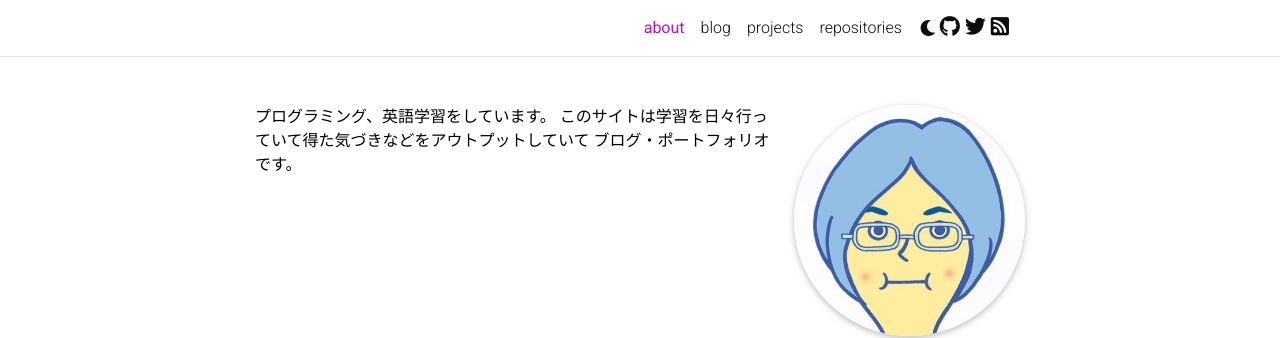
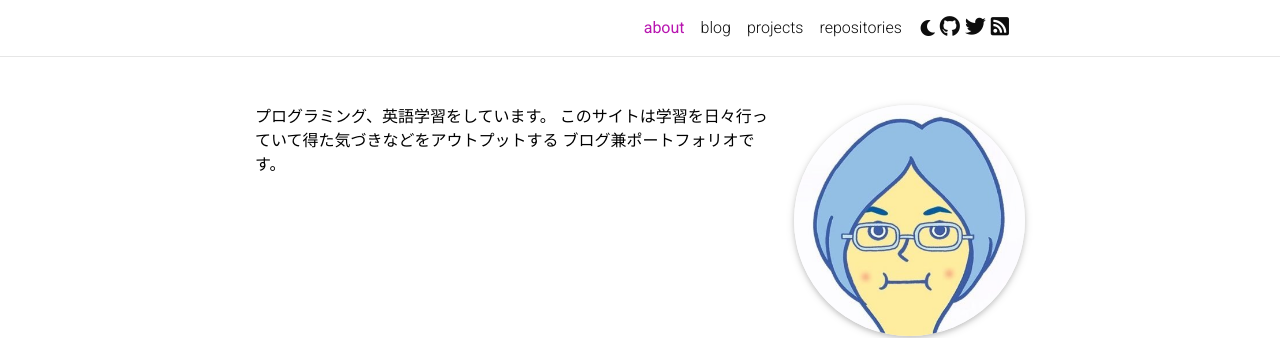
Before and after one commit to nao2bs/nao2bs.github.io, a Jekyll site: the page built from _pages/about.md, in a window 1280 px wide. Shown: the top 338 px of the page. Built offline with Jekyll 4.4.1, drawn with Linux system fonts in a browser that asks for light colours; full-size pictures stand in for the smaller copies a plugin makes; emoji names are drawn with the system emoji font; comment, search, counter and statistics services are not loaded; a style sheet for code colours, icons or effects is not loaded.

Commit message:
about文章を修正

```diff
--- a/_pages/about.md
+++ b/_pages/about.md
@@ -16,5 +16,5 @@ social: false # includes social icons at the bottom of the page
 ---
 
 プログラミング、英語学習をしています。
-このサイトは学習を日々行っていて得た気づきなどをアウトプットしていて
-ブログ・ポートフォリオです。
+このサイトは学習を日々行っていて得た気づきなどをアウトプットする
+ブログ兼ポートフォリオです。
```
